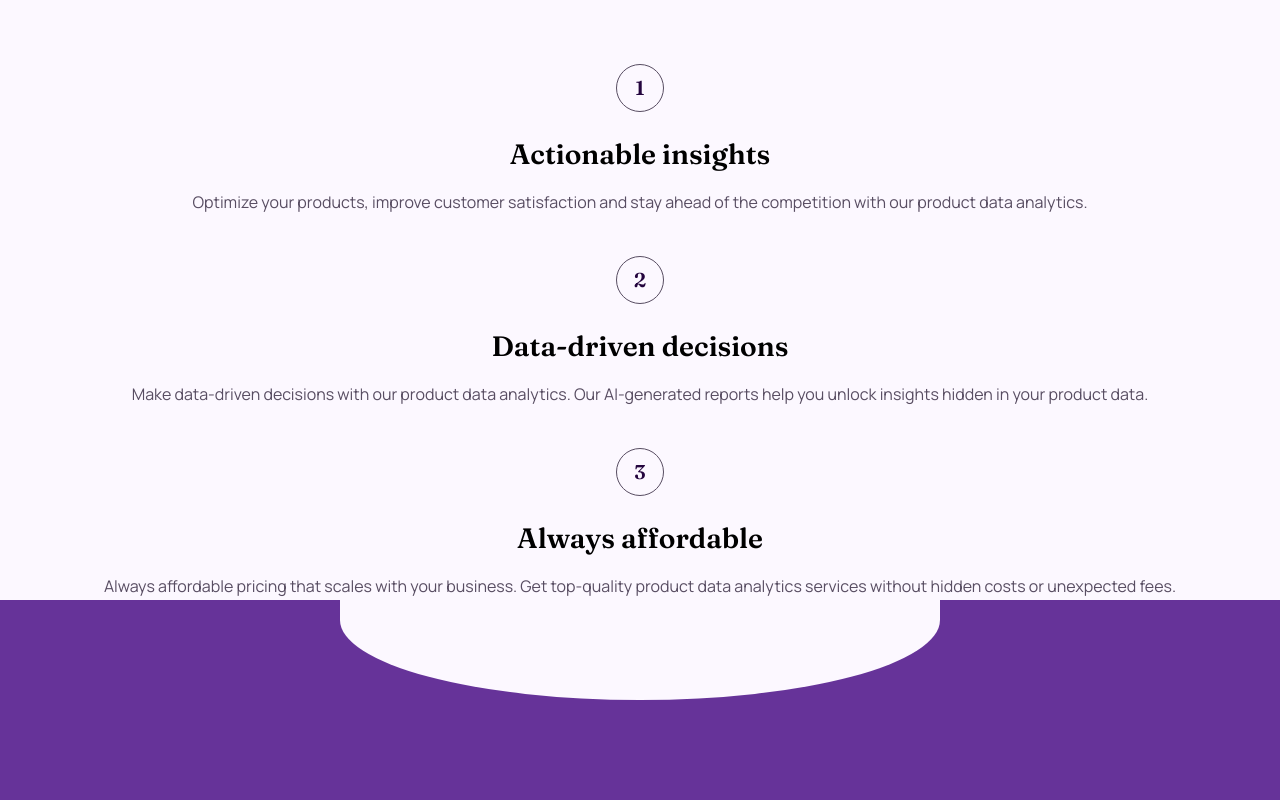
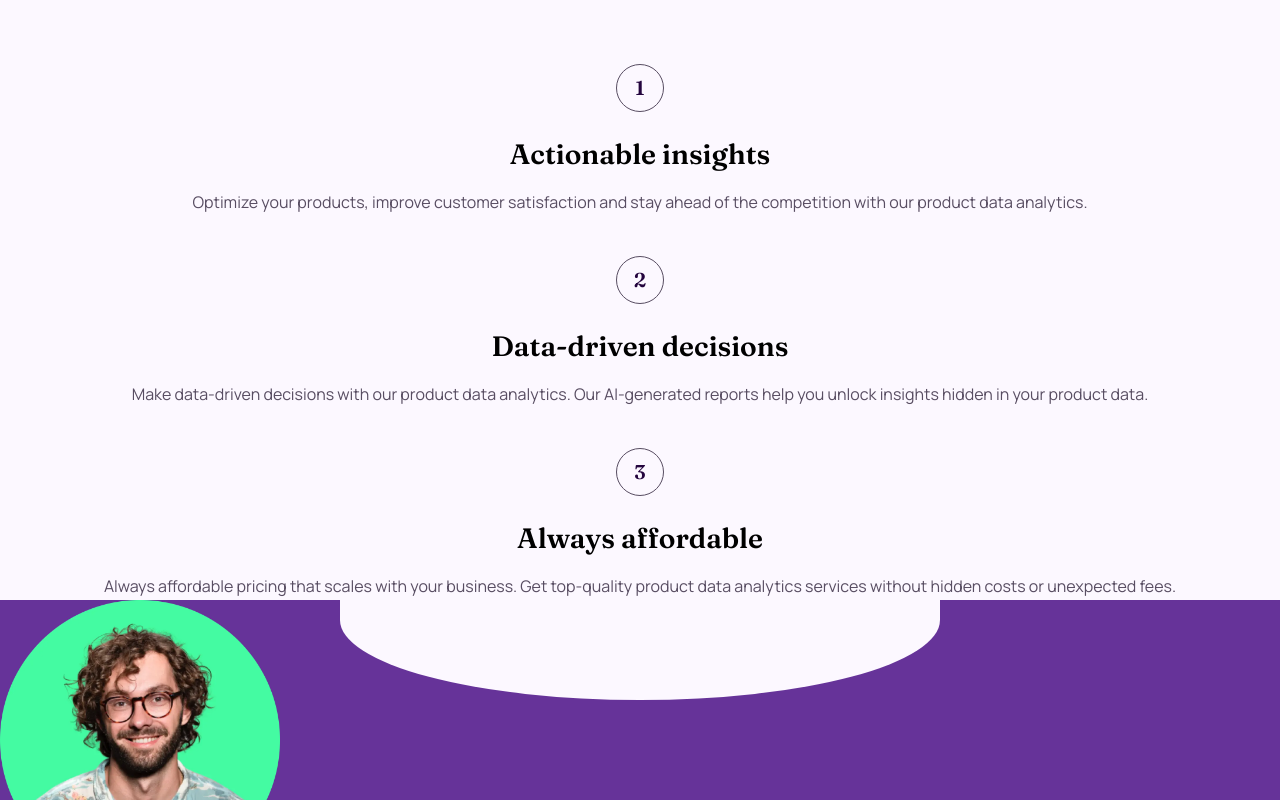
Before and after one commit to VeseMir2k/workit-landing-page, a React (Vite) app: page / in a window 1280 px wide. Shown: the part 251-1051 px from the top of the page. Built offline with nearby package versions, Linux system fonts and the light colour scheme.

Commit message:
📝 (DemoInvitation): update CSS class names to use kebab-case for better readability and consistency 📝 (DemoInvitation): add new CSS class for image founder to improve styling and maintainability of the component

```diff
--- a/src/components/DemoInvitation/DemoInvitation.module.css
+++ b/src/components/DemoInvitation/DemoInvitation.module.css
@@ -1,5 +1,10 @@
-.demoInvitation {
+.demo-invitation {
   background-color: rebeccapurple;
   width: 100%;
   height: 200px;
 }
+
+.demo-invitation__image-founder {
+  width: 280px;
+  height: 280px;
+}
--- a/src/components/DemoInvitation/DemoInvitation.tsx
+++ b/src/components/DemoInvitation/DemoInvitation.tsx
@@ -1,5 +1,14 @@
+import imageFounder from '../../assets/image-founder.webp';
 import styles from './DemoInvitation.module.css';
 
-const DemoInvitation = () => <div className={styles.demoInvitation}></div>;
+const DemoInvitation = () => {
+  const { 'demo-invitation': demoInvitationClass, 'demo-invitation__image-founder': imageFounderClass } = styles;
+
+  return (
+    <div className={demoInvitationClass}>
+      <img className={imageFounderClass} src={imageFounder} alt="image founder" />
+    </div>
+  );
+};
 
 export default DemoInvitation;
```
